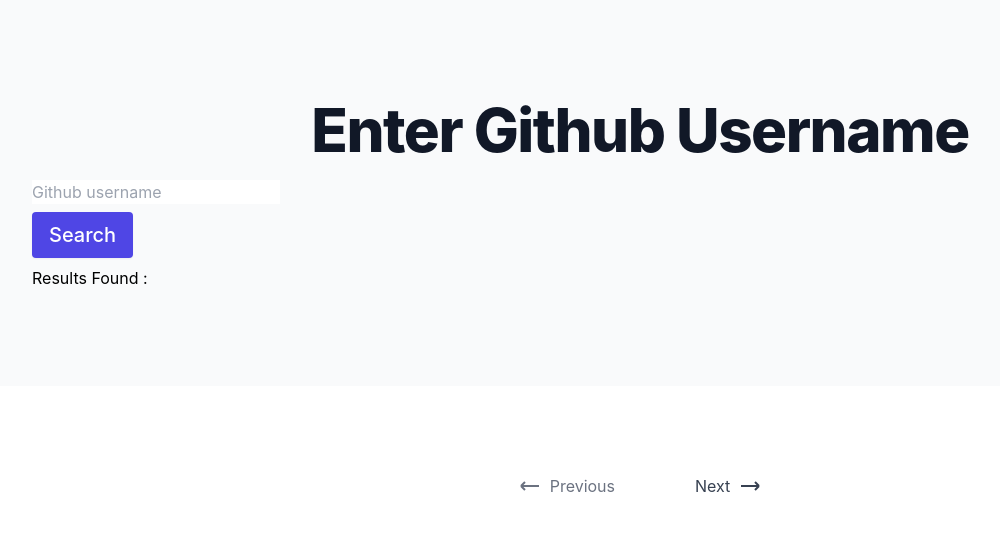
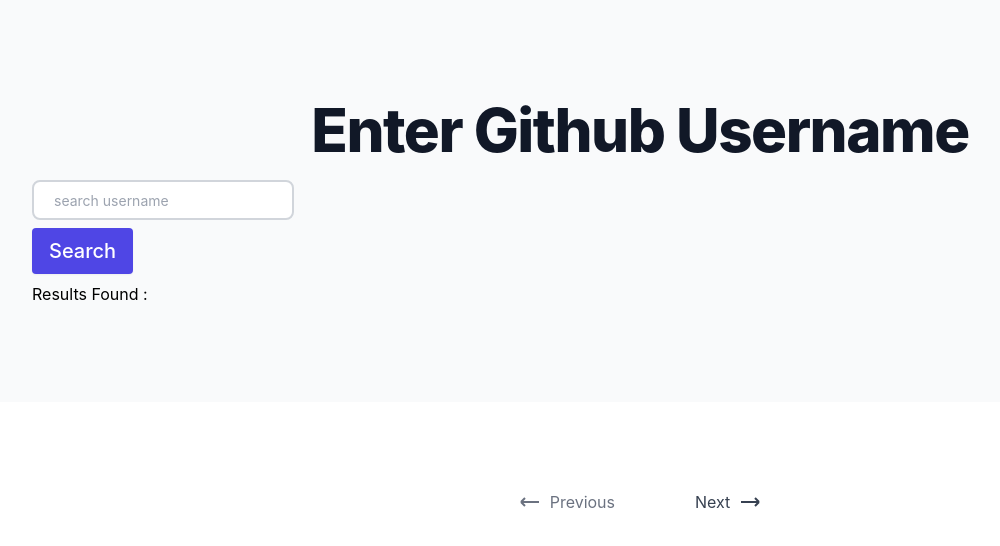
Before and after one commit to oderathegreat/githubuserxfinder, a React (Create React App) app: page / in a window 1280 px wide. Shown: the top 546 px of the page, without its empty margins (0-1000 px from the left). Built offline with nearby package versions, Linux system fonts and the light colour scheme.

Commit message:
Tailwind search class

```diff
--- a/src/components/Findprofile.js
+++ b/src/components/Findprofile.js
@@ -89,7 +89,7 @@
             <div className="row justify-content-center mt-5">
                 <form id="myform" autoComplete='off' onSubmit={onSubmitHandler}>
                     <div className="col-lg-8 col-sm-12 my-2 form-group">
-                        <input className="form-control form-control-lg" placeholder="Github username" type={userName} id="w" onChange={onChangeHandler} />
+                        <input className="border-2 border-gray-300 bg-white h-10 px-5 pr-26 rounded-lg text-sm focus:outline-none" placeholder="search username" type={userName} id="w" onChange={onChangeHandler} />
                     </div>
                     <div>
                         <div className="col-lg-3 col-sm-12 my-2 form-group">
```
